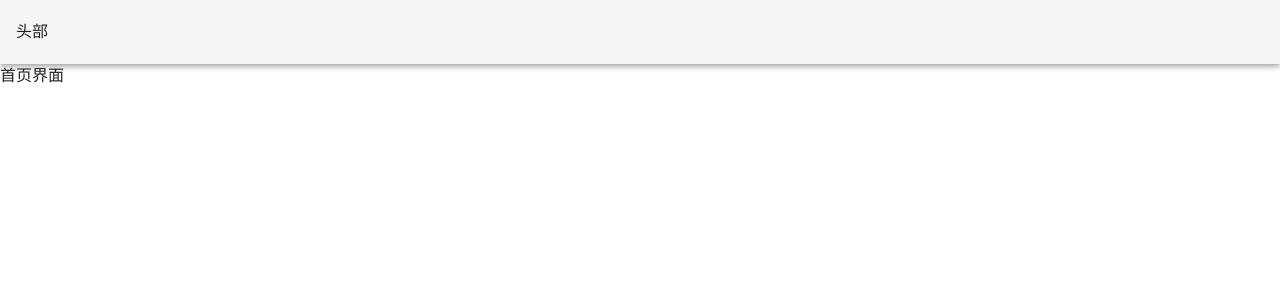
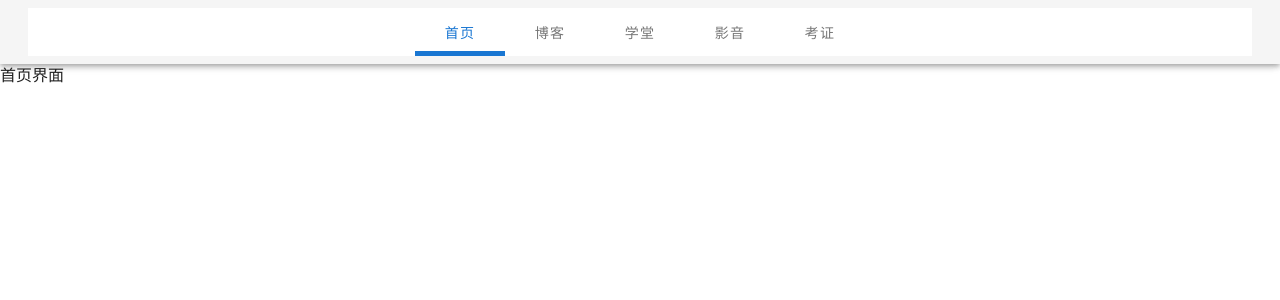
Before and after one commit to YUUKUMOTATSU/vue2-zhifou, a Vue app: page /#/ in a window 1280 px wide. Shown: the top 300 px of the page. Built offline with nearby package versions, Linux system fonts and the light colour scheme.

Commit message:
应用栏之选项卡菜单

```diff
--- a/package.json
+++ b/package.json
@@ -1,5 +1,5 @@
 {
-  "name": "vuetify2_demo",
+  "name": "vue2_vuetify2_pj",
   "version": "0.1.0",
   "private": true,
   "scripts": {
--- a/src/views/HomeView.vue
+++ b/src/views/HomeView.vue
@@ -1,8 +1,22 @@
 <template>
   <v-app>
-    <!-- 头部 -->
+    <!-- 应用栏区域 -->
     <v-app-bar app>
-      头部
+      <!-- 应用栏菜单选项 -->
+      <v-container fluid>
+        <v-tabs
+          slider-size="5"
+          centered
+        >
+          <v-tab
+            v-for="tab in tabMenus"
+            :key="tab.id"
+            :to="tab.href"
+          >
+            {{ tab.name }}
+          </v-tab>
+        </v-tabs>
+      </v-container>
     </v-app-bar>
     <v-main>
       首页界面
@@ -14,5 +28,26 @@
 
 export default {
   name: 'Home',
+  data: () => ({
+    tabMenus: [],
+  }),
+  created() {
+    // 获取应用栏菜单
+    this.getAppBarMenus()
+    console.log('tabMenus', this.tabMenus)
+  },
+  methods: {
+    // 获取应用栏菜单
+    getAppBarMenus() {
+      // 请求服务器 -- 获取 -- 获取应用栏菜单
+      this.tabMenus = [
+        { id: 1, name: '首页', href: '/'},
+        { id: 2, name: '博客', href: '/blog'},
+        { id: 3, name: '学堂', href: '/school'},
+        { id: 4, name: '影音', href: '/film'},
+        { id: 5, name: '考证', href: '/exam'},
+      ]
+    }
+  },
 }
 </script>
```
